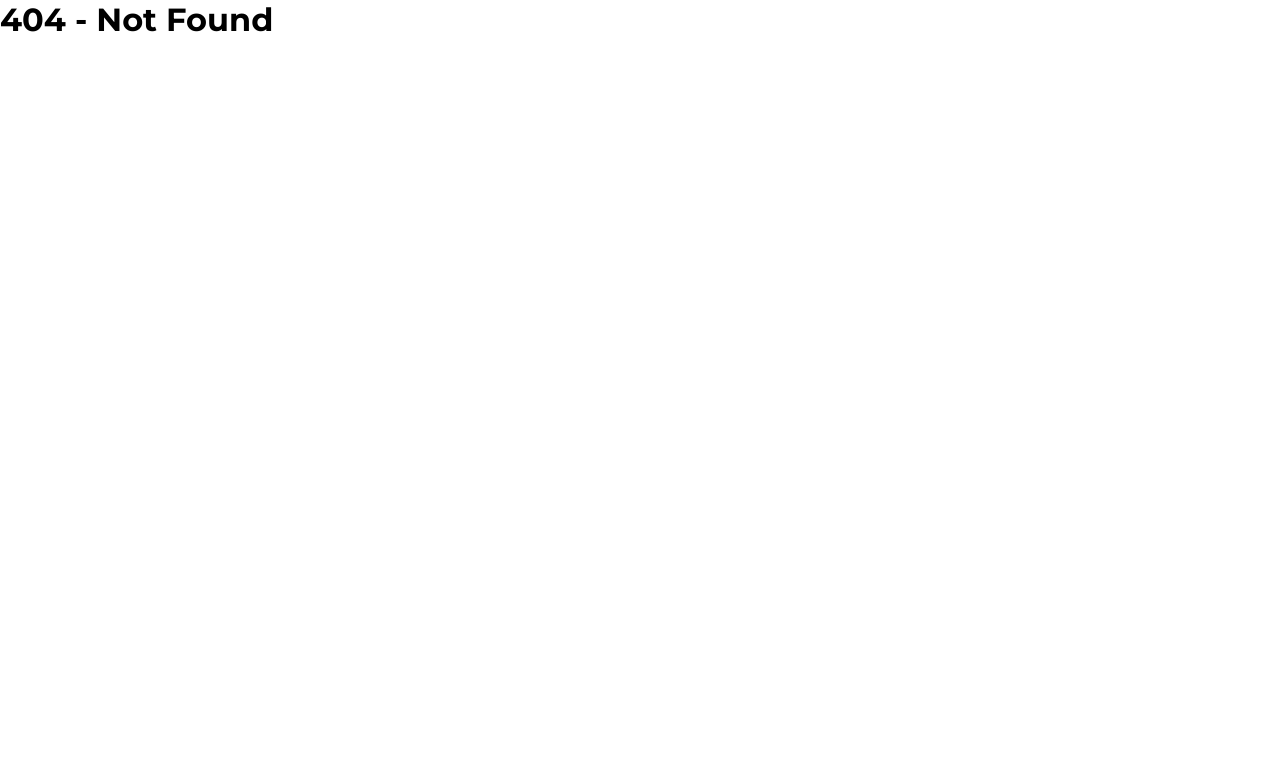
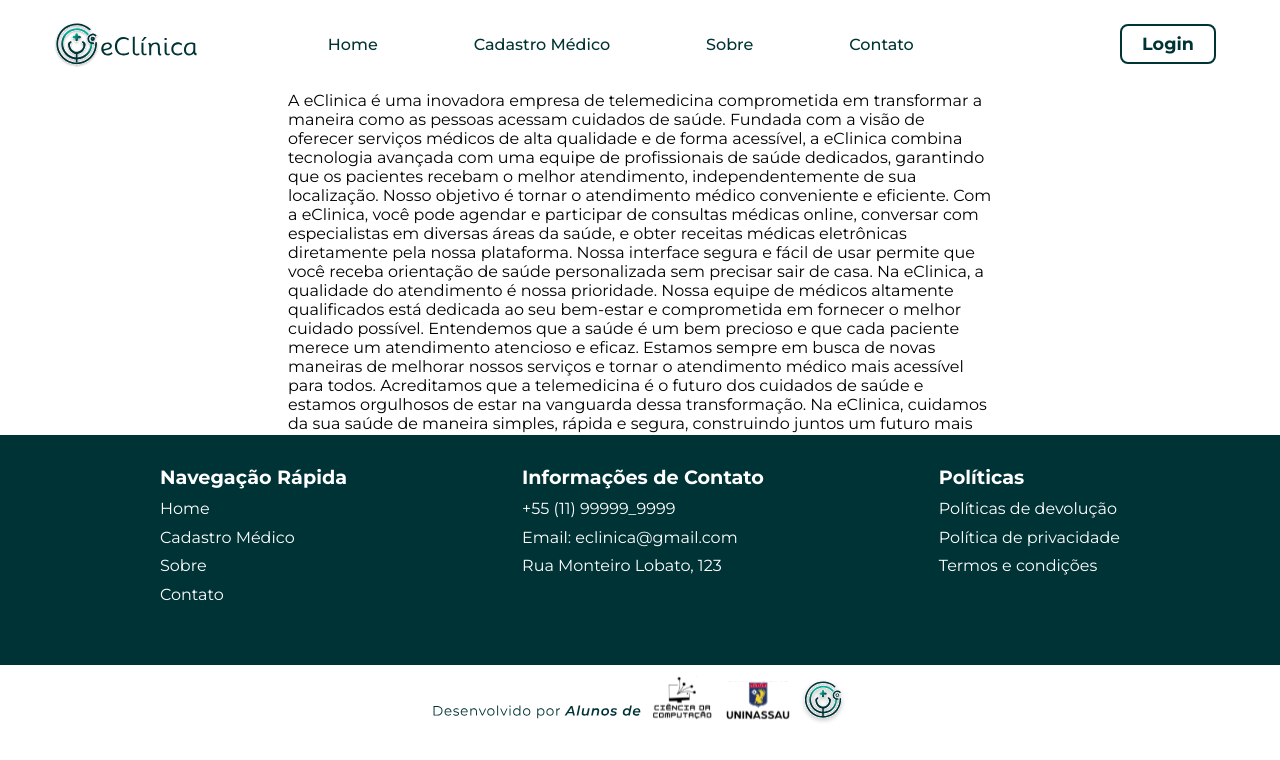
Before and after one commit to Telemedicine-platform/eclinica, a React (Vite) app in the folder frontend/: page /Sobre in a window 1280 px wide. Before the commit this address had no page. Shown: the top 760 px of the page. Built offline with nearby package versions, Linux system fonts and the light colour scheme.

Commit message:
Criação da pagina Sobre

```diff
--- a/frontend/src/App.jsx
+++ b/frontend/src/App.jsx
@@ -2,12 +2,14 @@ import { BrowserRouter as Router, Route, Routes } from "react-router-dom";
 import Home from "./pages/Home";
 import NotFound from "./pages/_NotFound";
 import LoginECadastroPage from "./pages/LoginECadastro";
+import Sobre from "./pages/Sobre";
 function App() {
   return (
     <>
       <Router>
         <Routes>
           <Route exact path="/" Component={Home} />
+          <Route exact path="/Sobre" Component={Sobre} />
           <Route path="/login" Component={LoginECadastroPage} />
           <Route path="*" Component={NotFound} />
         </Routes>
--- a/frontend/src/components/header/header.jsx
+++ b/frontend/src/components/header/header.jsx
@@ -41,7 +41,7 @@ const Header = () => {
             </Link>
           </li>
           <li className="li_navebar">
-            <Link to="/sobre" className="link_navebar">
+            <Link to="/Sobre" className="link_navebar">
               Sobre
             </Link>
           </li>
--- /dev/null
+++ b/frontend/src/components/sobre_components/info_sobre.css
@@ -0,0 +1,20 @@
+.conteiner_info_sobre {
+    width: 100%;
+    height: 34vw;
+    display: flex;
+    flex-direction: column;
+    align-items: center;
+    justify-content: center;
+}
+
+
+.icone_clinica {
+    height: 60px;
+    margin-top: 1rem;
+}
+
+.paragrafo_info_sobre {
+    padding: 0 10rem;
+    margin-top: 2rem;
+    width: 80%;
+}
--- /dev/null
+++ b/frontend/src/components/sobre_components/info_sobre.jsx
@@ -0,0 +1,36 @@
+import React from "react";
+import "./info_sobre.css";
+import Logo from "../../assets/eClinica.svg";
+
+function Info_sobre() {
+  return (
+    <div className="conteiner_info_sobre">
+      <img src={Logo} alt="clinica" className="icone_clinica" />
+      <p className="paragrafo_info_sobre">
+        A eClinica é uma inovadora empresa de telemedicina comprometida em
+        transformar a maneira como as pessoas acessam cuidados de saúde. Fundada
+        com a visão de oferecer serviços médicos de alta qualidade e de forma
+        acessível, a eClinica combina tecnologia avançada com uma equipe de
+        profissionais de saúde dedicados, garantindo que os pacientes recebam o
+        melhor atendimento, independentemente de sua localização. Nosso objetivo
+        é tornar o atendimento médico conveniente e eficiente. Com a eClinica,
+        você pode agendar e participar de consultas médicas online, conversar
+        com especialistas em diversas áreas da saúde, e obter receitas médicas
+        eletrônicas diretamente pela nossa plataforma. Nossa interface segura e
+        fácil de usar permite que você receba orientação de saúde personalizada
+        sem precisar sair de casa. Na eClinica, a qualidade do atendimento é
+        nossa prioridade. Nossa equipe de médicos altamente qualificados está
+        dedicada ao seu bem-estar e comprometida em fornecer o melhor cuidado
+        possível. Entendemos que a saúde é um bem precioso e que cada paciente
+        merece um atendimento atencioso e eficaz. Estamos sempre em busca de
+        novas maneiras de melhorar nossos serviços e tornar o atendimento médico
+        mais acessível para todos. Acreditamos que a telemedicina é o futuro dos
+        cuidados de saúde e estamos orgulhosos de estar na vanguarda dessa
+        transformação. Na eClinica, cuidamos da sua saúde de maneira simples,
+        rápida e segura, construindo juntos um futuro mais saudável e conectado.
+      </p>
+    </div>
+  );
+}
+
+export default Info_sobre;
--- /dev/null
+++ b/frontend/src/pages/Sobre.jsx
@@ -0,0 +1,23 @@
+import React from "react";
+import Header from "../components/header/header";
+import Footer from "../components/footer/footer";
+import Info_sobre from "../components/sobre_components/info_sobre";
+
+
+
+function Sobre() {
+    return (
+        <div>
+            <>
+                <Header />
+                <Info_sobre />
+                <Footer />
+
+
+
+            </>
+        </div>
+    );
+}
+
+export default Sobre;
```
